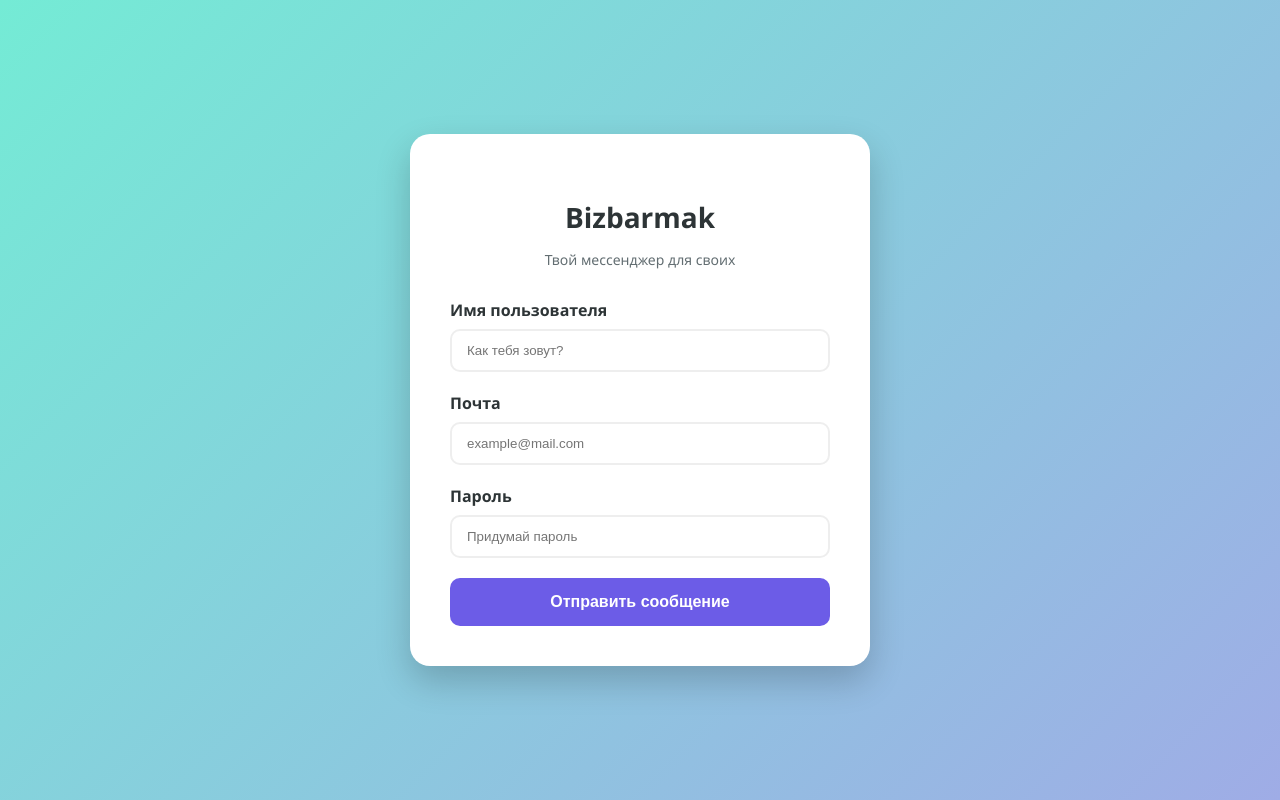
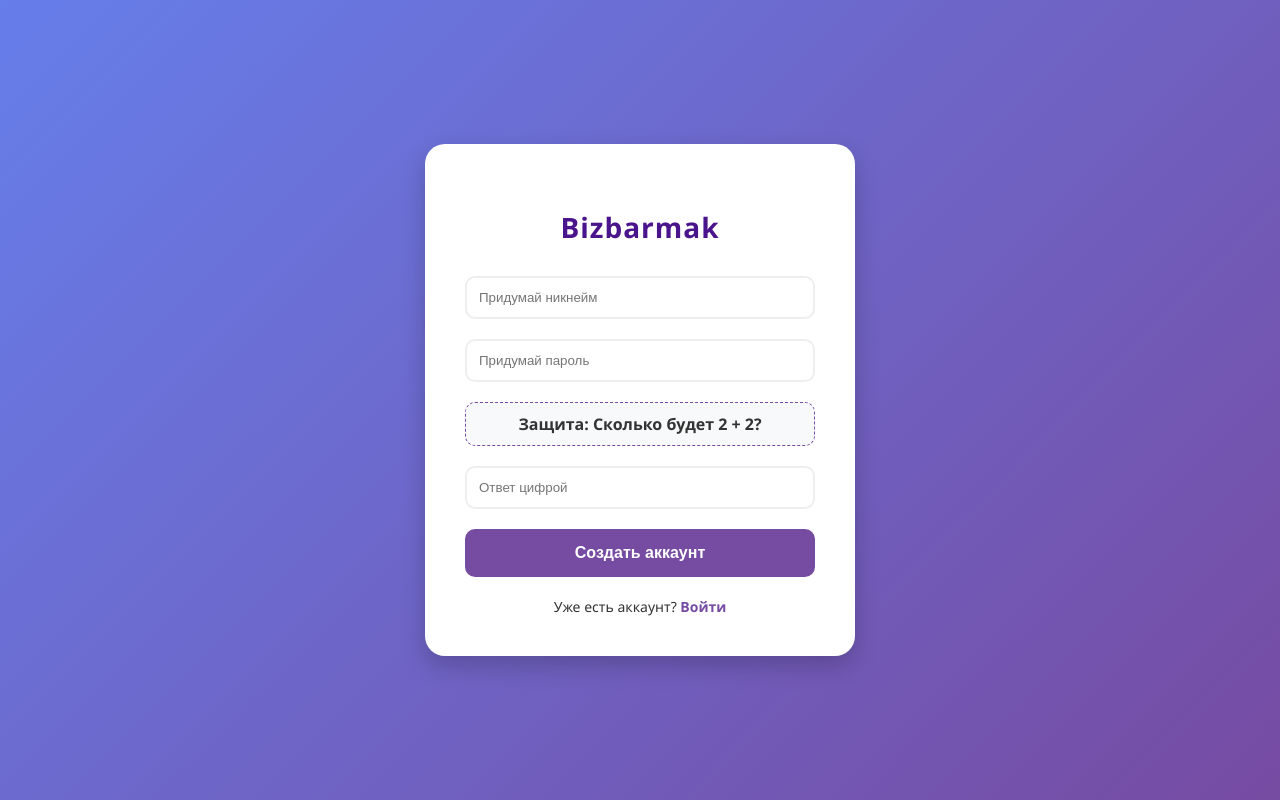
Before and after one commit to bruwler41-maker/Bizbarmak, a website: page index.html in a window 1280 px wide. Drawn offline with Linux system fonts and the light colour scheme.

Commit message:
Update index.html

```diff
--- a/index.html
+++ b/index.html
@@ -3,118 +3,126 @@
 <head>
     <meta charset="UTF-8">
     <meta name="viewport" content="width=device-width, initial-scale=1.0">
-    <title>Bizbarmak — Регистрация</title>
+    <title>Bizbarmak Messenger</title>
     <style>
-        /* Общие стили для красоты */
+        /* Стиль в духе современных мессенджеров */
         body {
-            font-family: 'Segoe UI', Roboto, Helvetica, Arial, sans-serif;
-            background: linear-gradient(135deg, #74ebd5 0%, #9face6 100%);
+            font-family: 'Segoe UI', Tahoma, Geneva, Verdana, sans-serif;
+            background: linear-gradient(135deg, #667eea 0%, #764ba2 100%);
             display: flex;
             justify-content: center;
             align-items: center;
             height: 100vh;
             margin: 0;
+            color: #333;
         }
 
-        /* Карточка формы */
-        .auth-card {
+        .auth-container {
             background: white;
             padding: 40px;
             border-radius: 20px;
-            box-shadow: 0 15px 35px rgba(0,0,0,0.2);
+            box-shadow: 0 10px 25px rgba(0,0,0,0.2);
             width: 100%;
-            max-width: 380px;
+            max-width: 350px;
             text-align: center;
         }
 
-        .auth-card h2 {
-            margin-bottom: 10px;
-            color: #2d3436;
+        h2 {
+            margin-bottom: 20px;
+            color: #4a148c;
             font-size: 28px;
+            letter-spacing: 1px;
         }
 
-        .auth-card p {
-            color: #636e72;
-            margin-bottom: 30px;
+        input {
+            width: 100%;
+            padding: 12px;
+            margin: 10px 0;
+            border: 2px solid #eee;
+            border-radius: 10px;
+            box-sizing: border-box;
+            transition: 0.3s;
+            outline: none;
+        }
+
+        input:focus {
+            border-color: #764ba2;
+        }
+
+        .captcha-box {
+            background: #f8f9fa;
+            padding: 10px;
+            border-radius: 10px;
+            margin: 10px 0;
+            border: 1px dashed #764ba2;
+            font-weight: bold;
+        }
+
+        button {
+            width: 100%;
+            padding: 15px;
+            background: #764ba2;
+            color: white;
+            border: none;
+            border-radius: 10px;
+            cursor: pointer;
+            font-size: 16px;
+            font-weight: bold;
+            transition: 0.3s;
+            margin-top: 10px;
+        }
+
+        button:hover {
+            background: #5a368a;
+            transform: translateY(-2px);
+        }
+
+        .switch-form {
+            margin-top: 20px;
             font-size: 14px;
         }
 
-        /* Стили полей ввода */
-        .input-group {
-            text-align: left;
-            margin-bottom: 20px;
-        }
-
-        .input-group label {
-            display: block;
-            margin-bottom: 8px;
-            font-weight: 600;
-            color: #2d3436;
-        }
-
-        .input-group input {
-            width: 100%;
-            padding: 12px 15px;
-            border: 2px solid #eee;
-            border-radius: 10px;
-            outline: none;
-            transition: border-color 0.3s;
-            box-sizing: border-box;
-        }
-
-        .input-group input:focus {
-            border-color: #74ebd5;
-        }
-
-        /* Та самая кнопка */
-        .btn-send {
-            width: 100%;
-            padding: 15px;
-            background: #6c5ce7;
-            border: none;
-            border-radius: 10px;
-            color: white;
-            font-size: 16px;
+        .switch-form a {
+            color: #764ba2;
+            text-decoration: none;
             font-weight: bold;
-            cursor: pointer;
-            transition: transform 0.2s, background 0.3s;
-        }
-
-        .btn-send:hover {
-            background: #5b4bc4;
-            transform: translateY(-2px);
-        }
-
-        .btn-send:active {
-            transform: translateY(0);
         }
     </style>
 </head>
 <body>
 
-<div class="auth-card">
+<div class="auth-container">
     <h2>Bizbarmak</h2>
-    <p>Твой мессенджер для своих</p>
 
-    <form action="/register" method="POST">
-        <div class="input-group">
-            <label for="username">Имя пользователя</label>
-            <input type="text" id="username" name="username" placeholder="Как тебя зовут?" required>
+    <form action="/register" method="POST" id="authForm">
+        <input type="text" name="username" placeholder="Придумай никнейм" required>
+        <input type="password" name="password" placeholder="Придумай пароль" required>
+
+        <div class="captcha-box" id="captchaText">
+            Защита: Сколько будет 2 + 2?
         </div>
+        <input type="text" name="captcha" placeholder="Ответ цифрой" required>
 
-        <div class="input-group">
-            <label for="email">Почта</label>
-            <input type="email" id="email" name="email" placeholder="example@mail.com" required>
-        </div>
+        <button type="submit">Создать аккаунт</button>
+    </form>
 
-        <div class="input-group">
-            <label for="password">Пароль</label>
-            <input type="password" id="password" name="password" placeholder="Придумай пароль" required>
-        </div>
+    <div class="switch-form">
+        Уже есть аккаунт? <a href="#" onclick="alert('Вход будет доступен после подключения базы данных!')">Войти</a>
+    </div>
+</div>
 
-        <button type="submit" class="btn-send">Отправить сообщение</button>
-    </form>
-</div>
+<script>
+    // Маленький скрипт, чтобы капча была чуть-чуть разной при перезагрузке
+    const questions = [
+        { q: "Сколько будет 5 + 5?", a: "10" },
+        { q: "Сколько будет 3 + 2?", a: "5" },
+        { q: "Сколько будет 10 - 4?", a: "6" }
+    ];
+
+    // Можно раскомментировать позже, когда будем усложнять капчу
+    // const randomQ = questions[Math.floor(Math.random() * questions.length)];
+    // document.getElementById('captchaText').innerText = "Защита: " + randomQ.q;
+</script>
 
 </body>
 </html>
```
